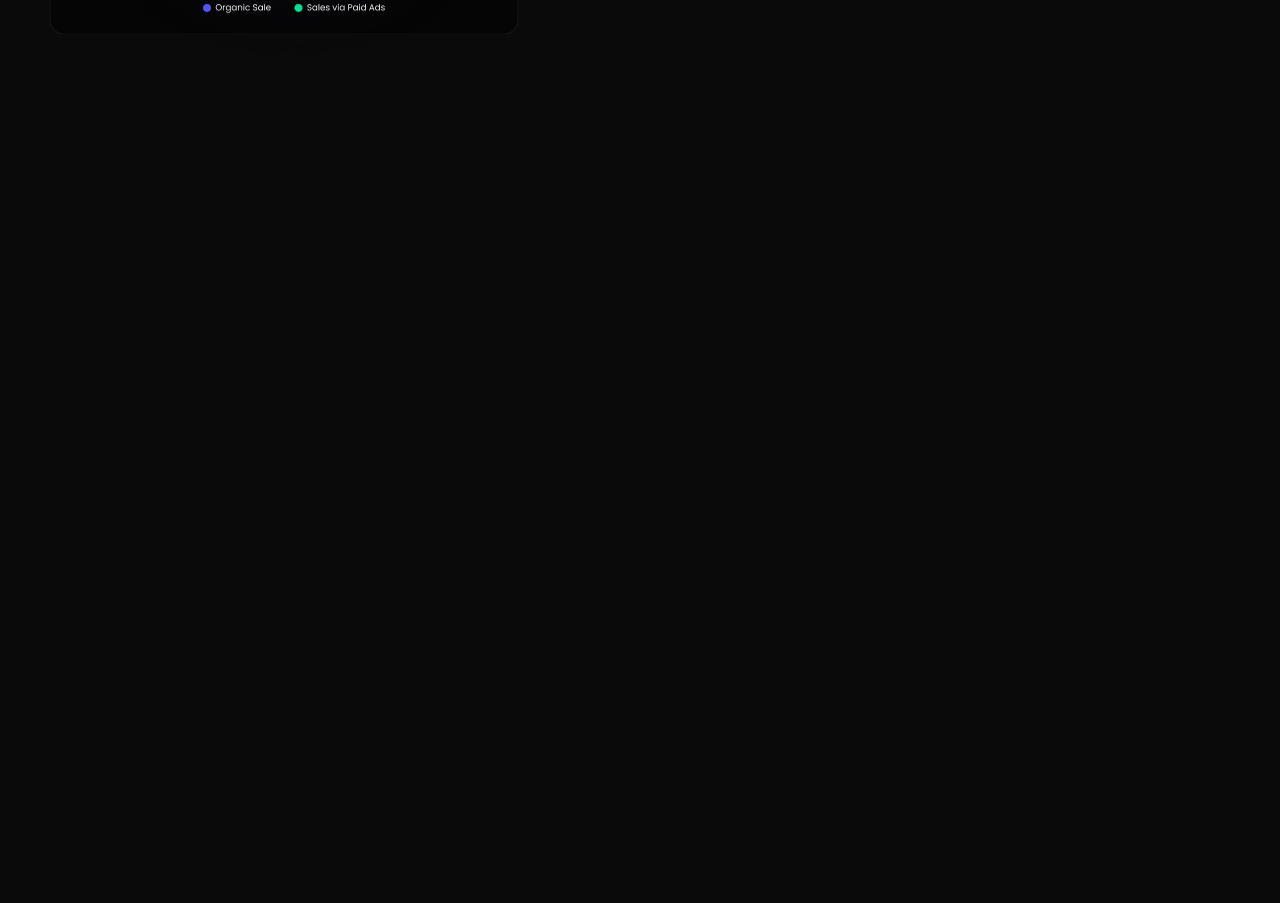
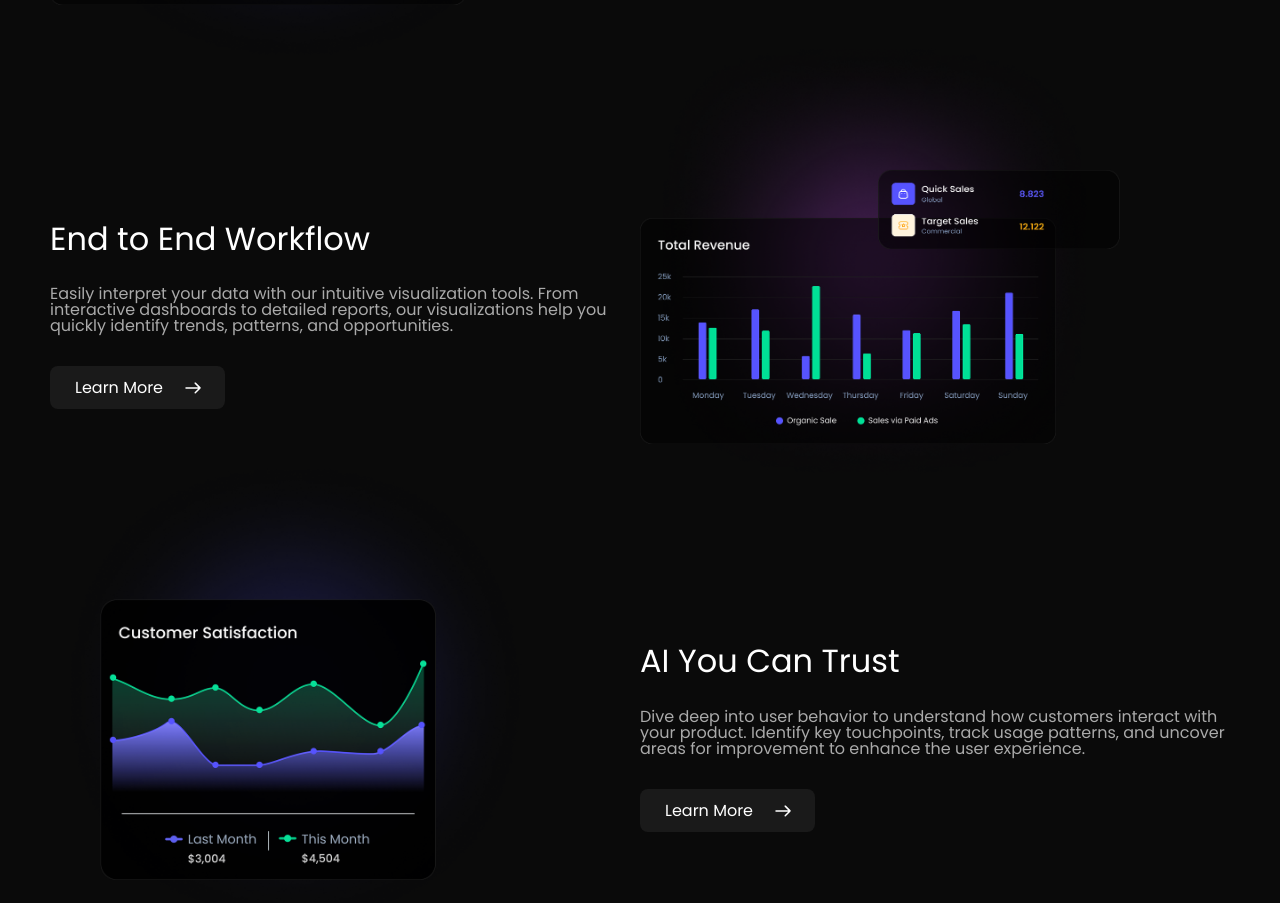
Before and after one commit to Iyanu-Industries/Quantum-Quill, a Next.js app: page / in a window 1280 px wide. Shown: the part 2820-3723 px from the top of the page. Before the commit the page ends 2896 px from the top, so only its background shows below. Built offline with nearby package versions, Linux system fonts and the light colour scheme.

Commit message:
finished why section

```diff
--- a/src/components/home/features-section/features-section.module.css
+++ b/src/components/home/features-section/features-section.module.css
@@ -16,7 +16,7 @@
   bottom: -3px;
   background: linear-gradient(to top, #5d1eed, #d97bfe);
   border-radius: 12px;
-  z-index: -2;
+  z-index: -1;
   pointer-events: none;
 }
 
--- /dev/null
+++ b/src/components/home/why-section/why.module.css
@@ -0,0 +1,28 @@
+.gradientBorder::before {
+  content: "";
+  position: absolute;
+  top: -0.84px;
+  left: -0.84px;
+  right: -0.84px;
+  bottom: -0.84px;
+  border-radius: 20.05px;
+  background: linear-gradient(to bottom right, #ffffff, rgba(153, 153, 153, 0));
+  z-index: -1;
+}
+
+.gradientBorder {
+  position: relative;
+  isolation: isolate;
+}
+
+.gradientBorder::after {
+  content: "";
+  position: absolute;
+  top: 0;
+  left: 0;
+  right: 0;
+  bottom: 0;
+  border-radius: 20.05px;
+  background: #0a0a0a;
+  z-index: -1;
+}
--- a/src/components/home/why-section/why.tsx
+++ b/src/components/home/why-section/why.tsx
@@ -1,26 +1,60 @@
 import React from "react";
 import Image from "next/image";
+import styles from "./why.module.css";
 const Why = () => {
   return (
-    <div className="flex flex-col items-center justify-center ">
-      <div className="font-[600] text-[48px] poppins leading-[110.00000000000001%] tracking-[0%] mt-[110px] text-white">
+    <div className="flex flex-col items-center justify-center isolate ">
+      <div className="font-[500] md:font-[600] text-[28px] md:text-[48px] poppins leading-[110.00000000000001%] tracking-[0%] mt-[110px] text-white">
         Why QuantumQuill?
       </div>
-      <div className="grid grid-cols-2 h-[371.9092102050781px] max-w-[1240px] mt-[116.91px]">
+
+      {/* mobile view */}
+      <div
+        className={`${styles.gradientBorder} flex md:hidden flex-col relative items-center justify-center mt-[10.67vw] w-[91.47vw] h-[101.33vw] rounded-[5.35vw] px-[8.91vw] z-50`}
+      >
+        <div className="h-[49.85vw]">
+          <Image
+            src={"/images/Total Revenue__.png"}
+            width={235.2566680908203}
+            height={128.1534423828125}
+            alt="Revenue__"
+            className="absolute left-[10.4vw] z-20 top-[30.06vw] w-[62.74vw] h-[34.17vw]"
+          />
+          <Image
+            src={"/images/Target Vs Reality___.png"}
+            width={136.73037719726562}
+            height={46.738311767578125}
+            alt="Target Vs Reality"
+            className="top-[24.02vw] z-[2] absolute left-[45.52vw] w-[36.46vw] h-[12.46vw]"
+          />
+          <Image
+            src={"/images/Ellipse 9970.png"}
+            width={472}
+            height={471.9092102050781}
+            alt="elipse"
+            className="absolute z-[1] top-[-10%] rotate-180 left-[-10%] w-[125.87vw] h-[125.84vw]"
+          />
+        </div>
+        <div className="ml-[-13.33vw] mb-[-7.06vw] font-[600] poppins text-[7.13vw] leading-[100%] tracking-[0%] text-white">
+          Accuracy That
+          <br /> Matters
+        </div>
+      </div>
+      <div className="hidden md:grid grid-cols-2 h-[371.9092102050781px] max-w-[1240px] mt-[116.91px] px-[6.944vw] xl:px-0">
         <div className="relative">
           <Image
             src={"/images/Total Revenue__.png"}
             width={468}
             height={254.93775939941406}
             alt="Revenue__"
-            className="absolute top-[91.98px]"
+            className="absolute top-[91.98px] w-[32.5vw] h-[17.7vw]"
           />
           <Image
             src={"/images/Target Vs Reality___.png"}
             width={272}
             height={92.97730255126953}
             alt="Target Vs Reality"
-            className="top-[43px] absolute left-[268px]"
+            className="top-[43px] absolute left-[18.6111vw] w-[18.88vw] h-[6.3vw]"
           />
           <Image
             src={"/images/Ellipse 9970.png"}
@@ -35,11 +69,141 @@ const Why = () => {
             <h1 className="font-[500] text-[32px] leading-[50px] tracking-[0] text-white poppins">
               Accuracy That Matters
             </h1>
-            <p className="font-[400] mt-[22.9px] w-[590px] text-[16px] leading-[100%] tracking-normal poppins text-[#AAAAAA]">
+            <p className="font-[400] mt-[22.9px]  max-w-[590px] text-[16px] leading-[100%] tracking-normal poppins text-[#AAAAAA]">
               Seamlessly gather data from multiple sources including CRM
               systems, user feedback, website analytics, and more. Our platform
               integrates effortlessly with your existing tools to provide a
               holistic view of your business.
+            </p>
+            <button className="bg-[#1A1A1A] focus:hover:bg-[#1A1A1A]/50 text-white flex gap-[22px] items-center h-[42.989505767822266px] w-[175px] pl-[25px] mt-[31.99px] rounded-[8px] poppins">
+              Learn More
+              <svg
+                width="16"
+                height="12"
+                viewBox="0 0 16 12"
+                fill="none"
+                xmlns="http://www.w3.org/2000/svg"
+              >
+                <path
+                  d="M1 5.14819C0.585786 5.14819 0.25 5.48398 0.25 5.89819C0.25 6.31241 0.585786 6.64819 1 6.64819L1 5.14819ZM15.5303 6.42852C15.8232 6.13563 15.8232 5.66076 15.5303 5.36786L10.7574 0.594893C10.4645 0.302 9.98959 0.302 9.6967 0.594893C9.40381 0.887787 9.40381 1.36266 9.6967 1.65555L13.9393 5.89819L9.6967 10.1408C9.40381 10.4337 9.40381 10.9086 9.6967 11.2015C9.98959 11.4944 10.4645 11.4944 10.7574 11.2015L15.5303 6.42852ZM1 6.64819L15 6.64819L15 5.14819L1 5.14819L1 6.64819Z"
+                  fill="white"
+                />
+              </svg>
+            </button>
+          </div>
+        </div>
+      </div>
+      <div className="hidden md:grid grid-cols-2 h-[371.9092102050781px] max-w-[1240px] mt-[66.98px] px-[6.944vw] xl:px-0">
+        <div className="flex items-center justify-center">
+          <div>
+            <h1 className="font-[500] text-[32px] leading-[50px] tracking-[0] text-white poppins">
+              End to End Workflow{" "}
+            </h1>
+            <p className="font-[400] mt-[22.9px]  max-w-[590px] text-[16px] leading-[100%] tracking-normal poppins text-[#AAAAAA]">
+              Easily interpret your data with our intuitive visualization tools.
+              From interactive dashboards to detailed reports, our
+              visualizations help you quickly identify trends, patterns, and
+              opportunities.
+            </p>
+            <button className="bg-[#1A1A1A] focus:hover:bg-[#1A1A1A]/50 text-white flex gap-[22px] items-center h-[42.989505767822266px] w-[175px] pl-[25px] mt-[31.99px] rounded-[8px] poppins">
+              Learn More
+              <svg
+                width="16"
+                height="12"
+                viewBox="0 0 16 12"
+                fill="none"
+                xmlns="http://www.w3.org/2000/svg"
+              >
+                <path
+                  d="M1 5.14819C0.585786 5.14819 0.25 5.48398 0.25 5.89819C0.25 6.31241 0.585786 6.64819 1 6.64819L1 5.14819ZM15.5303 6.42852C15.8232 6.13563 15.8232 5.66076 15.5303 5.36786L10.7574 0.594893C10.4645 0.302 9.98959 0.302 9.6967 0.594893C9.40381 0.887787 9.40381 1.36266 9.6967 1.65555L13.9393 5.89819L9.6967 10.1408C9.40381 10.4337 9.40381 10.9086 9.6967 11.2015C9.98959 11.4944 10.4645 11.4944 10.7574 11.2015L15.5303 6.42852ZM1 6.64819L15 6.64819L15 5.14819L1 5.14819L1 6.64819Z"
+                  fill="white"
+                />
+              </svg>
+            </button>
+          </div>
+        </div>
+        <div className="relative">
+          <Image
+            src={"/images/Total Revenue__.png"}
+            width={468}
+            height={254.93775939941406}
+            alt="Revenue__"
+            className="absolute top-[91.98px] w-[32.5vw] h-[17.7vw]"
+          />
+          <Image
+            src={"/images/Target Vs Reality___.png"}
+            width={272}
+            height={92.97730255126953}
+            alt="Target Vs Reality"
+            className="top-[43px] absolute left-[18.6111vw] w-[18.88vw] h-[6.3vw]"
+          />
+          <Image
+            src={"/images/Polygon 8.png"}
+            width={472}
+            height={471.9092102050781}
+            alt="elipse"
+            className="absolute z-[-1] top-[-100px] rotate-180"
+          />
+        </div>
+      </div>
+      {/* mobile view */}
+      <div
+        className={`${styles.gradientBorder} flex md:hidden flex-col relative items-center justify-center mt-[10.67vw] w-[91.47vw] h-[101.33vw] rounded-[5.35vw] px-[8.91vw] z-50`}
+      >
+        <div className="h-[49.85vw]">
+          <Image
+            src={"/images/Total Revenue__.png"}
+            width={235.2566680908203}
+            height={128.1534423828125}
+            alt="Revenue__"
+            className="absolute left-[10.4vw] z-20 top-[30.06vw] w-[62.74vw] h-[34.17vw]"
+          />
+          <Image
+            src={"/images/Target Vs Reality___.png"}
+            width={136.73037719726562}
+            height={46.738311767578125}
+            alt="Target Vs Reality"
+            className="top-[24.02vw] z-[2] absolute left-[45.52vw] w-[36.46vw] h-[12.46vw]"
+          />
+          <Image
+            src={"/images/Polygon 8.png"}
+            width={272}
+            height={271.9092102050781}
+            alt="elipse"
+            className="absolute z-[1] top-[-10%] rotate-180 left-[-10%] w-[125.87vw] h-[125.84vw]"
+          />
+        </div>
+        <div className="ml-[0] mb-[-7.06vw] font-[600] poppins text-[7.13vw] leading-[100%] tracking-[0%] text-white whitespace-nowrap">
+          End to End Workflow
+        </div>
+      </div>
+      <div className="hidden md:grid grid-cols-2 h-[371.9092102050781px] max-w-[1240px] mt-[50.83px] px-[6.944vw] xl:px-0">
+        <div className="relative">
+          <Image
+            src={"/images/customers.png"}
+            width={468}
+            height={254.93775939941406}
+            alt="Revenue__"
+            className="absolute top-[50.98px] left-[50px] w-[26.225vw] h-[21.913vw]"
+          />
+
+          <Image
+            src={"/images/Ellipse 9970.png"}
+            width={472}
+            height={471.9092102050781}
+            alt="elipse"
+            className="absolute z-[-1] top-[-100px] rotate-180"
+          />
+        </div>
+        <div className="flex items-center justify-center">
+          <div>
+            <h1 className="font-[500] text-[32px] leading-[50px] tracking-[0] text-white poppins">
+              AI You Can Trust{" "}
+            </h1>
+            <p className="font-[400] mt-[22.9px]  max-w-[590px] text-[16px] leading-[100%] tracking-normal poppins text-[#AAAAAA]">
+              Dive deep into user behavior to understand how customers interact
+              with your product. Identify key touchpoints, track usage patterns,
+              and uncover areas for improvement to enhance the user experience.
             </p>
             <button className="bg-[#1A1A1A] focus:hover:bg-[#1A1A1A]/50 text-white flex gap-[22px] items-center h-[42.989505767822266px] w-[175px] pl-[25px] mt-[31.99px] rounded-[8px] poppins">
               Learn More
```
Also changed, not shown: public/images/Polygon 8.png (added), public/images/customers.png (added).
